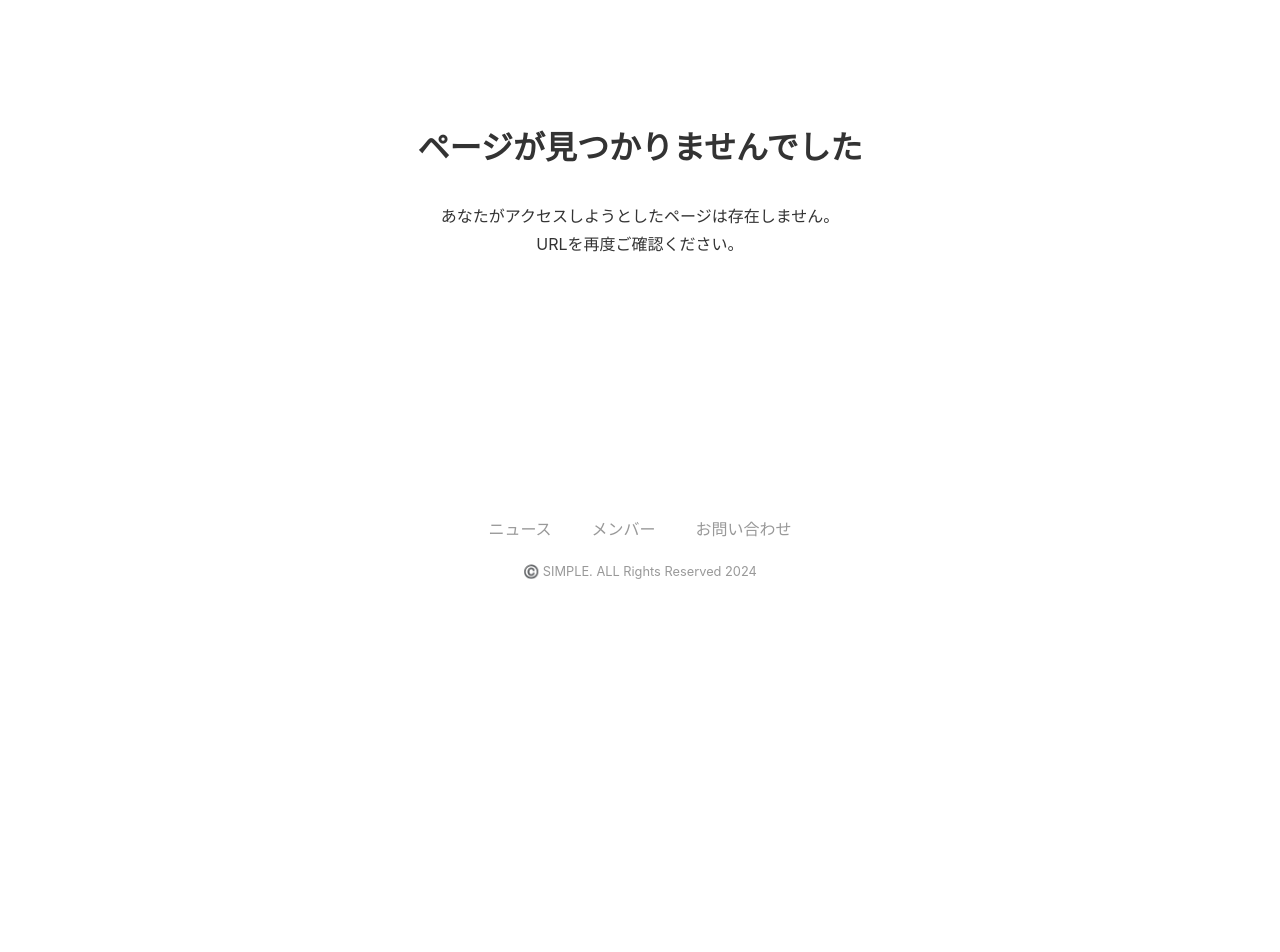
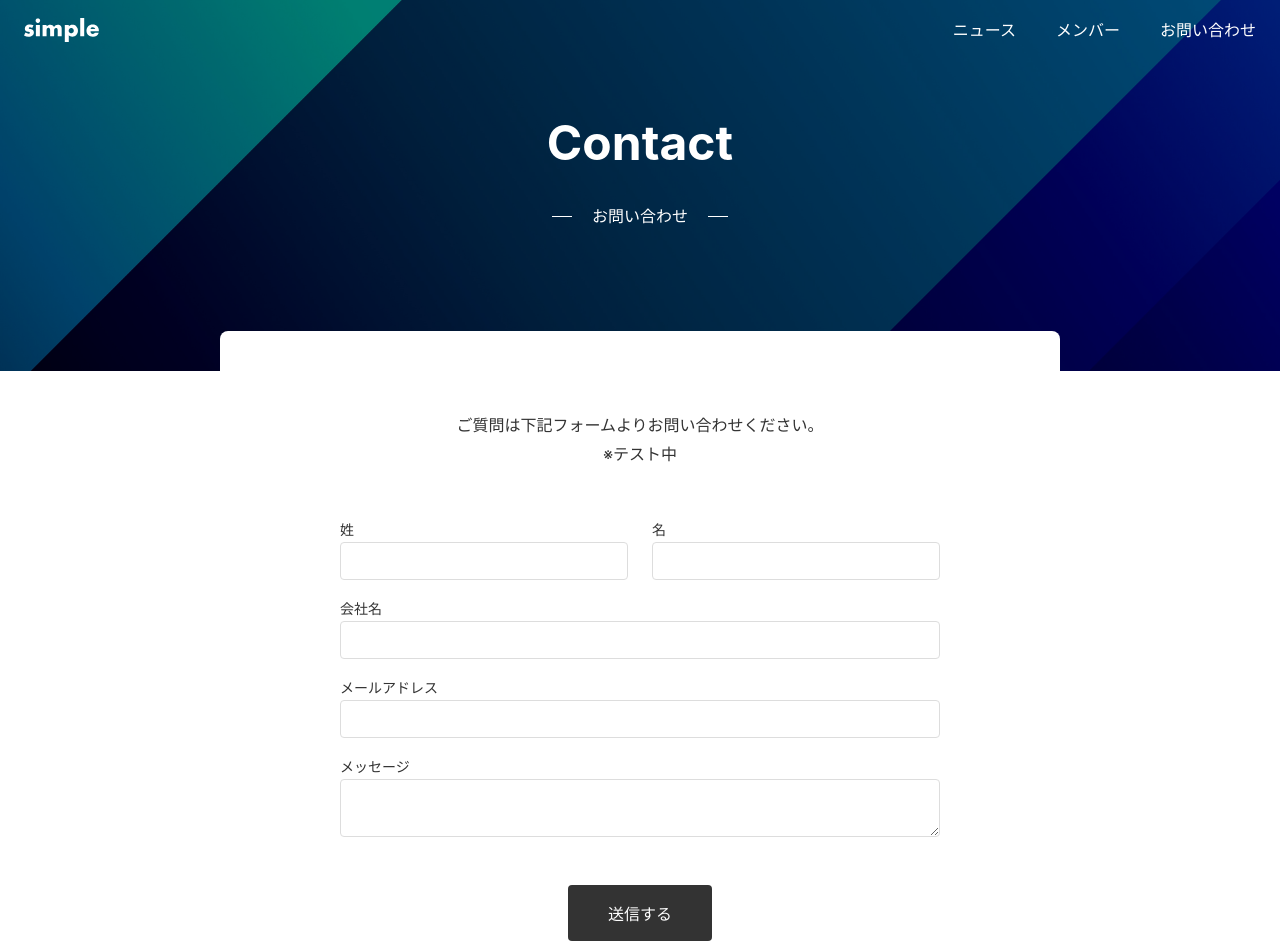
Before and after one commit to yuuya0320/my-next-blog, a Next.js app: page /contact in a window 1280 px wide. Before the commit this address had no page. Shown: the top 952 px of the page. Before the commit the page ends 800 px from the top, so only its background shows below. Built offline with nearby package versions, Linux system fonts and the light colour scheme.

Commit message:
9章まで完了

```diff
--- /dev/null
+++ b/app/_actions/conotact.ts
@@ -0,0 +1,107 @@
+"use server";
+
+function validateEmail(email: string) {
+  const pattern = /^[^\s@]+@[^\s@]+\.[^\s@]+$/;
+  return pattern.test(email);
+}
+
+export async function createContactData(
+  _prevState: { status: string; message: string },
+  formData: FormData
+) {
+  const rawFormData = {
+    lastname: formData.get("lastname") as string,
+    firstname: formData.get("firstname") as string,
+    company: formData.get("company") as string,
+    email: formData.get("email") as string,
+    message: formData.get("message") as string,
+  };
+
+  if (!rawFormData.lastname) {
+    return {
+      status: "error",
+      message: "姓を入力して下さい",
+    };
+  }
+  if (!rawFormData.firstname) {
+    return {
+      status: "error",
+      message: "名を入力して下さい",
+    };
+  }
+  if (!rawFormData.company) {
+    return {
+      status: "error",
+      message: "会社名を入力して下さい",
+    };
+  }
+  if (!rawFormData.email) {
+    return {
+      status: "error",
+      message: "メールアドレスを入力して下さい",
+    };
+  }
+  if (!validateEmail(rawFormData.email)) {
+    return {
+      status: "error",
+      message: "メールアドレスの形式が誤っています",
+    };
+  }
+  if (!rawFormData.message) {
+    return {
+      status: "error",
+      message: "メッセージを入力して下さい",
+    };
+  }
+
+  const result = await fetch(
+    `https://api.hsforms.com/submissions/v3/integration/submit/${process.env.HUBSPOT_PORTAL_ID}/${process.env.HUBSPOT_FORM_ID}`,
+    {
+      method: "POST",
+      headers: {
+        "Content-Type": "application/json",
+      },
+      body: JSON.stringify({
+        fields: [
+          {
+            objectTypeId: "0-1",
+            name: "lastname",
+            value: rawFormData.lastname,
+          },
+          {
+            objectTypeId: "0-1",
+            name: "firstname",
+            value: rawFormData.firstname,
+          },
+          {
+            objectTypeId: "0-1",
+            name: "company",
+            value: rawFormData.company,
+          },
+          {
+            objectTypeId: "0-1",
+            name: "email",
+            value: rawFormData.email,
+          },
+          {
+            objectTypeId: "0-1",
+            name: "message",
+            value: rawFormData.message,
+          },
+        ],
+      }),
+    }
+  );
+
+  try {
+    await result.json();
+  } catch (e) {
+    console.log(e);
+    return {
+      status: "error",
+      message: "お問い合わせに失敗しました",
+    };
+  }
+
+  return { status: "success", message: "OK" };
+}
--- /dev/null
+++ b/app/_components/ContactForm/index.module.css
@@ -0,0 +1,73 @@
+.form {
+  max-width: 600px;
+  margin: 0 auto;
+}
+
+.item {
+  display: flex;
+  flex-direction: column;
+  flex: 1;
+  padding: 8px 0;
+}
+
+.horizontal {
+  display: flex;
+  justify-content: flex-start;
+  align-items: center;
+  width: 100%;
+  gap: 24px;
+}
+
+.label {
+  font-size: 14px;
+}
+
+.textfield {
+  border: 1px solid var(--color-border);
+  padding: 8px;
+  border-radius: 4px;
+  line-height: 1.5;
+  width: 100%;
+}
+
+.textarea {
+  border: 1px solid var(--color-border);
+  padding: 8px;
+  border-radius: 4px;
+  line-height: 1.5;
+  width: 100%;
+}
+
+.actions {
+  text-align: center;
+  margin-top: 40px;
+}
+
+.button {
+  border: none;
+  background-color: var(--color-button-primary);
+  padding: 16px 40px;
+  font-size: 16px;
+  border-radius: 4px;
+  color: var(--color-text-unpainted);
+  cursor: pointer;
+}
+
+.success {
+  background-color: var(--color-bg-sub);
+  text-align: center;
+  padding: 40px;
+  border-radius: var(--border-radius);
+}
+
+.error {
+  color: var(--color-text-error);
+  font-size: 14px;
+  margin-bottom: 8px;
+}
+
+@media (max-width: 640px) {
+  .success {
+    text-align: left;
+  }
+}
--- /dev/null
+++ b/app/_components/ContactForm/index.tsx
@@ -0,0 +1,86 @@
+"use client";
+
+import { createContactData } from "@/app/_actions/conotact";
+import { useFormState } from "react-dom";
+import styles from "./index.module.css";
+
+const initialState = {
+  status: "",
+  message: "",
+};
+
+export default function ContactForm() {
+  const [state, formAction] = useFormState(createContactData, initialState);
+  console.log(state);
+  if (state.status === "success") {
+    return (
+      <p className={styles.success}>
+        お問い合わせいただきありがとうございます。
+        <br />
+        お返事まで今しばらくお待ちください。（テスト）
+      </p>
+    );
+  }
+  return (
+    <form action={formAction} className={styles.form}>
+      <div className={styles.horizontal}>
+        <div className={styles.item}>
+          <label className={styles.label} htmlFor="lastname">
+            姓
+          </label>
+          <input
+            className={styles.textfield}
+            type="text"
+            id="lastname"
+            name="lastname"
+          />
+        </div>
+        <div className={styles.item}>
+          <label className={styles.label} htmlFor="firstname">
+            名
+          </label>
+          <input
+            className={styles.textfield}
+            type="text"
+            id="firstname"
+            name="firstname"
+          />
+        </div>
+      </div>
+      <div className={styles.item}>
+        <label className={styles.label} htmlFor="company">
+          会社名
+        </label>
+        <input
+          className={styles.textfield}
+          type="text"
+          id="company"
+          name="company"
+        />
+      </div>
+      <div className={styles.item}>
+        <label className={styles.label} htmlFor="email">
+          メールアドレス
+        </label>
+        <input
+          className={styles.textfield}
+          type="text"
+          id="email"
+          name="email"
+        />
+      </div>
+      <div className={styles.item}>
+        <label className={styles.label} htmlFor="message">
+          メッセージ
+        </label>
+        <textarea className={styles.textarea} id="message" name="message" />
+      </div>
+      <div className={styles.actions}>
+        {state.status === "error" && (
+          <p className={styles.error}>{state.message}</p>
+        )}
+        <input type="submit" value="送信する" className={styles.button} />
+      </div>
+    </form>
+  );
+}
--- /dev/null
+++ b/app/contact/layout.tsx
@@ -0,0 +1,15 @@
+import Sheet from "@/app/_components/Sheet";
+import Hero from "@/app/_components/Hero";
+
+type Props = {
+  children: React.ReactNode;
+};
+
+export default function RootLayout({ children }: Props) {
+  return (
+    <>
+      <Hero title="Contact" sub="お問い合わせ" />
+      <Sheet>{children}</Sheet>
+    </>
+  );
+}
--- /dev/null
+++ b/app/contact/page.module.css
@@ -0,0 +1,10 @@
+.text {
+  text-align: center;
+  margin-bottom: 40px;
+}
+
+@media (max-width: 640px) {
+  .text {
+    text-align: left;
+  }
+}
--- /dev/null
+++ b/app/contact/page.tsx
@@ -0,0 +1,15 @@
+import styles from "./page.module.css";
+import ContactForm from "@/app/_components/ContactForm";
+
+export default function Page() {
+  return (
+    <div className={styles.container}>
+      <p className={styles.text}>
+        ご質問は下記フォームよりお問い合わせください。
+        <br />
+        ※テスト中
+      </p>
+      <ContactForm />
+    </div>
+  );
+}
```
